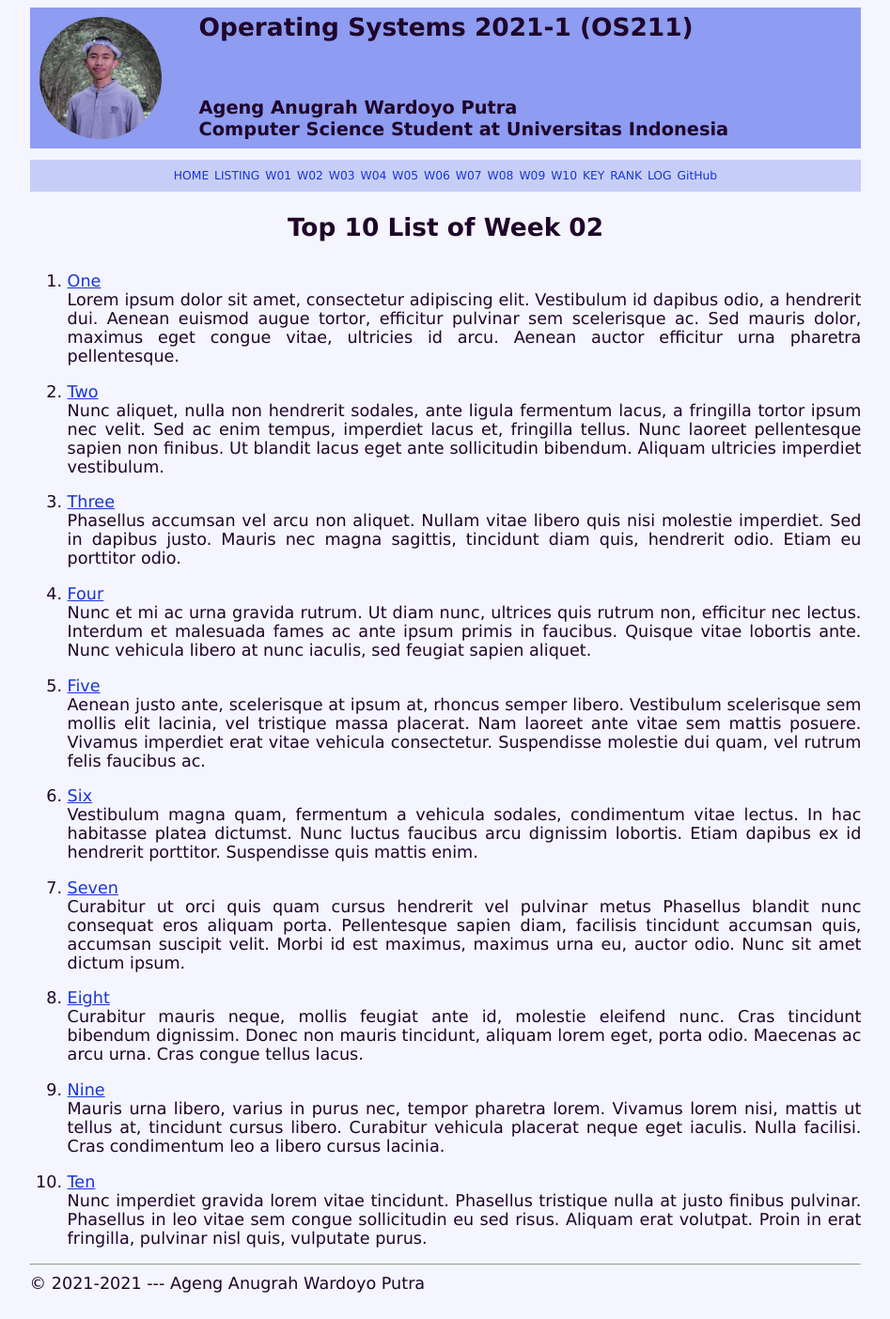
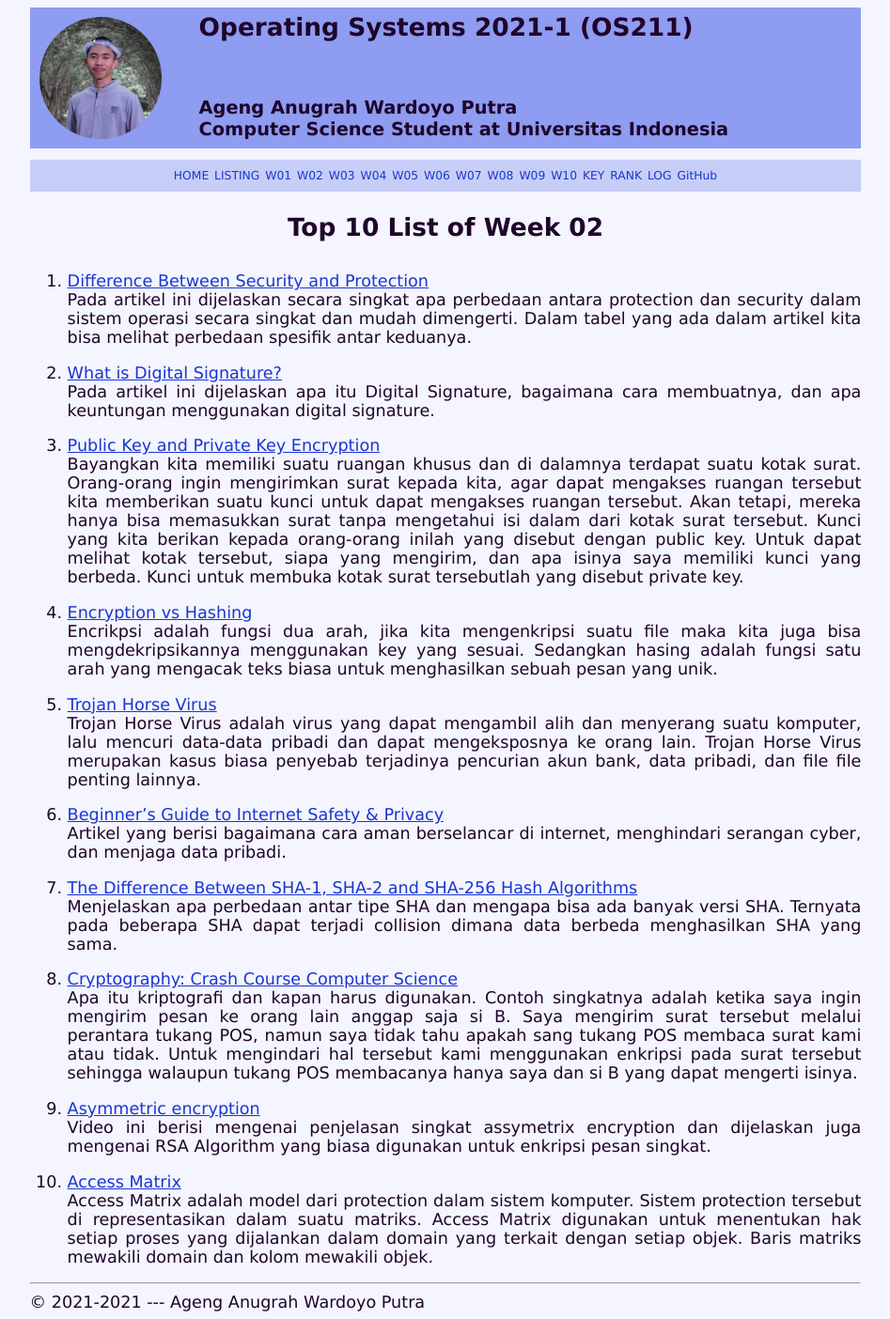
Before and after one commit to Ageng-Anugrah/os211, a Jekyll site: the page built from w02.md, in a window 1280 px wide. Shown: the whole page at 94% size, without its empty margins (166-1113 px from the left). Built offline with Jekyll 4.4.1, drawn with Linux system fonts in a browser that asks for light colours.

```diff
--- a/TXT/myrank.txt
+++ b/TXT/myrank.txt
@@ -1,4 +1,4 @@
 # TOP 10 Rank
 ZCZC W01 alifsaddid
-ZCZC W01 faustaadp
-ZCZC W01 machffud
+ZCZC W01 AlifHazairin
+ZCZC W01 alfina-megasiwi
--- a/w02.md
+++ b/w02.md
@@ -5,72 +5,32 @@ permalink: /W02/
 
 <h1 style = "text-align: center; margin-bottom:2rem"> Top 10 List of Week 02 </h1>
 
-1. [One](https://en.wikipedia.org/wiki/1)<br>
-Lorem ipsum dolor sit amet, consectetur adipiscing elit.
-Vestibulum id dapibus odio, a hendrerit dui.
-Aenean euismod augue tortor, efficitur pulvinar sem scelerisque ac.
-Sed mauris dolor, maximus eget congue vitae, ultricies id arcu.
-Aenean auctor efficitur urna pharetra pellentesque.
+1. [Difference Between Security and Protection](https://techdifferences.com/difference-between-security-and-protection.html)<br>
+Pada artikel ini dijelaskan secara singkat apa perbedaan antara protection dan security dalam sistem operasi secara singkat dan mudah dimengerti. Dalam tabel yang ada dalam artikel kita bisa melihat perbedaan spesifik antar keduanya.
 
-2. [Two](https://en.wikipedia.org/wiki/2)<br>
-Nunc aliquet, nulla non hendrerit sodales, ante ligula fermentum lacus, a fringilla tortor ipsum nec velit.
-Sed ac enim tempus, imperdiet lacus et, fringilla tellus.
-Nunc laoreet pellentesque sapien non finibus.
-Ut blandit lacus eget ante sollicitudin bibendum.
-Aliquam ultricies imperdiet vestibulum.
+2. [What is Digital Signature?](https://searchsecurity.techtarget.com/definition/digital-signature)<br>
+Pada artikel ini dijelaskan apa itu Digital Signature, bagaimana cara membuatnya, dan apa keuntungan menggunakan digital signature.
 
-3. [Three](https://en.wikipedia.org/wiki/3)<br>
-Phasellus accumsan vel arcu non aliquet.
-Nullam vitae libero quis nisi molestie imperdiet.
-Sed in dapibus justo.
-Mauris nec magna sagittis, tincidunt diam quis, hendrerit odio.
-Etiam eu porttitor odio.
+3. [Public Key and Private Key Encryption](https://idcloudhost.com/kamus-hosting/public-key-encryption/)<br>
+Bayangkan kita memiliki suatu ruangan khusus dan di dalamnya terdapat suatu kotak surat. Orang-orang ingin mengirimkan surat kepada kita, agar dapat mengakses ruangan tersebut kita memberikan suatu kunci untuk dapat mengakses ruangan tersebut. Akan tetapi, mereka hanya bisa memasukkan surat tanpa mengetahui isi dalam dari kotak surat tersebut. Kunci yang kita berikan kepada orang-orang inilah yang disebut dengan public key. Untuk dapat melihat kotak tersebut, siapa yang mengirim, dan apa isinya saya memiliki kunci yang berbeda. Kunci untuk membuka kotak surat tersebutlah yang disebut private key.
 
-4. [Four](https://en.wikipedia.org/wiki/4)<br>
-Nunc et mi ac urna gravida rutrum.
-Ut diam nunc, ultrices quis rutrum non, efficitur nec lectus.
-Interdum et malesuada fames ac ante ipsum primis in faucibus.
-Quisque vitae lobortis ante.
-Nunc vehicula libero at nunc iaculis, sed feugiat sapien aliquet.
+4. [Encryption vs Hashing](https://gcn.com/articles/2013/12/02/hashing-vs-encryption.aspx)<br>
+Encrikpsi adalah fungsi dua arah, jika kita mengenkripsi suatu file maka kita juga bisa mengdekripsikannya menggunakan key yang sesuai. Sedangkan hasing adalah fungsi satu arah yang mengacak teks biasa untuk menghasilkan sebuah pesan yang unik.
 
-5. [Five](https://en.wikipedia.org/wiki/5)<br>
-Aenean justo ante, scelerisque at ipsum at, rhoncus semper libero.
-Vestibulum scelerisque sem mollis elit lacinia, vel tristique massa placerat.
-Nam laoreet ante vitae sem mattis posuere.
-Vivamus imperdiet erat vitae vehicula consectetur.
-Suspendisse molestie dui quam, vel rutrum felis faucibus ac.
+5. [Trojan Horse Virus](https://id.safetydetectives.com/blog/apa-itu-trojan-dan-bagaimana-melindungi-darinya/)<br>
+Trojan Horse Virus adalah virus yang dapat mengambil alih dan menyerang suatu komputer, lalu mencuri data-data pribadi dan dapat mengeksposnya ke orang lain. Trojan Horse Virus merupakan kasus biasa penyebab terjadinya pencurian akun bank, data pribadi, dan file file penting lainnya.
 
-6. [Six](https://en.wikipedia.org/wiki/6)<br>
-Vestibulum magna quam, fermentum a vehicula sodales, condimentum vitae lectus.
-In hac habitasse platea dictumst.
-Nunc luctus faucibus arcu dignissim lobortis.
-Etiam dapibus ex id hendrerit porttitor.
-Suspendisse quis mattis enim.
+6. [Beginner’s Guide to Internet Safety & Privacy](https://choosetoencrypt.com/privacy/complete-beginners-guide-to-internet-safety-privacy/)<br>
+Artikel yang berisi bagaimana cara aman berselancar di internet, menghindari serangan cyber, dan menjaga data pribadi.
 
-7. [Seven](https://en.wikipedia.org/wiki/7)<br>
-Curabitur ut orci quis quam cursus hendrerit vel pulvinar metus
-Phasellus blandit nunc consequat eros aliquam porta.
-Pellentesque sapien diam, facilisis tincidunt accumsan quis, accumsan suscipit velit.
-Morbi id est maximus, maximus urna eu, auctor odio.
-Nunc sit amet dictum ipsum.
+7. [The Difference Between SHA-1, SHA-2 and SHA-256 Hash Algorithms](https://www.thesslstore.com/blog/difference-sha-1-sha-2-sha-256-hash-algorithms/)<br>
+Menjelaskan apa perbedaan antar tipe SHA dan mengapa bisa ada banyak versi SHA. Ternyata pada beberapa SHA dapat terjadi collision dimana data berbeda menghasilkan SHA yang sama.
 
-8. [Eight](https://en.wikipedia.org/wiki/8)<br>
-Curabitur mauris neque, mollis feugiat ante id, molestie eleifend nunc.
-Cras tincidunt bibendum dignissim.
-Donec non mauris tincidunt, aliquam lorem eget, porta odio.
-Maecenas ac arcu urna.
-Cras congue tellus lacus.
+8. [Cryptography: Crash Course Computer Science](https://www.youtube.com/watch?v=jhXCTbFnK8o&ab_channel=CrashCourse)<br>
+Apa itu kriptografi dan kapan harus digunakan. Contoh singkatnya adalah ketika saya ingin mengirim pesan ke orang lain anggap saja si B. Saya mengirim surat tersebut melalui perantara tukang POS, namun saya tidak tahu apakah sang tukang POS membaca surat kami atau tidak. Untuk mengindari hal tersebut kami menggunakan enkripsi pada surat tersebut sehingga walaupun tukang POS membacanya hanya saya dan si B yang dapat mengerti isinya.
 
-9. [Nine](https://en.wikipedia.org/wiki/9)<br>
-Mauris urna libero, varius in purus nec, tempor pharetra lorem.
-Vivamus lorem nisi, mattis ut tellus at, tincidunt cursus libero.
-Curabitur vehicula placerat neque eget iaculis.
-Nulla facilisi.
-Cras condimentum leo a libero cursus lacinia.
+9. [Asymmetric encryption](https://www.youtube.com/watch?v=AQDCe585Lnc&ab_channel=SimplyExplained)<br>
+Video ini berisi mengenai penjelasan singkat assymetrix encryption dan dijelaskan juga mengenai RSA Algorithm yang biasa digunakan untuk enkripsi pesan singkat.
 
-10. [Ten](https://en.wikipedia.org/wiki/10)<br>
-Nunc imperdiet gravida lorem vitae tincidunt.
-Phasellus tristique nulla at justo finibus pulvinar.
-Phasellus in leo vitae sem congue sollicitudin eu sed risus.
-Aliquam erat volutpat.
-Proin in erat fringilla, pulvinar nisl quis, vulputate purus.
+10. [Access Matrix](https://www.geeksforgeeks.org/access-matrix-in-operating-system/)<br>
+Access Matrix adalah model dari protection dalam sistem komputer. Sistem protection tersebut di representasikan dalam suatu matriks. Access Matrix digunakan untuk menentukan hak setiap proses yang dijalankan dalam domain yang terkait dengan setiap objek. Baris matriks mewakili domain dan kolom mewakili objek.
```
Also changed, not shown: TXT/mylog.txt (+14 -0 lines), TXT/mypubkey.txt (added, +52 -0 lines), 3 other files.
